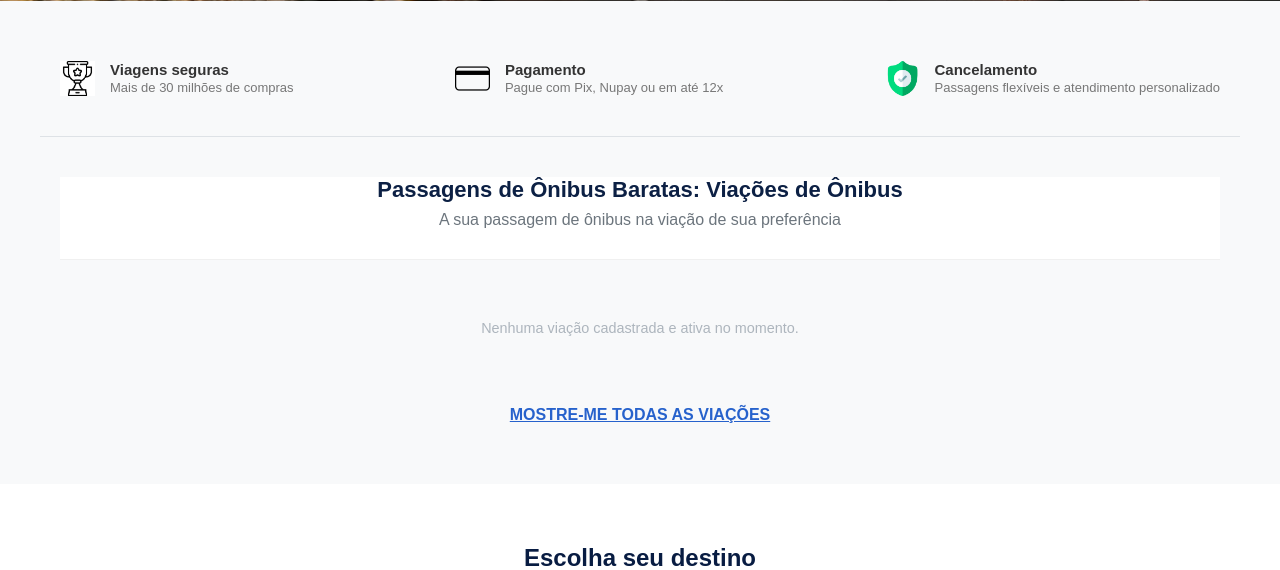
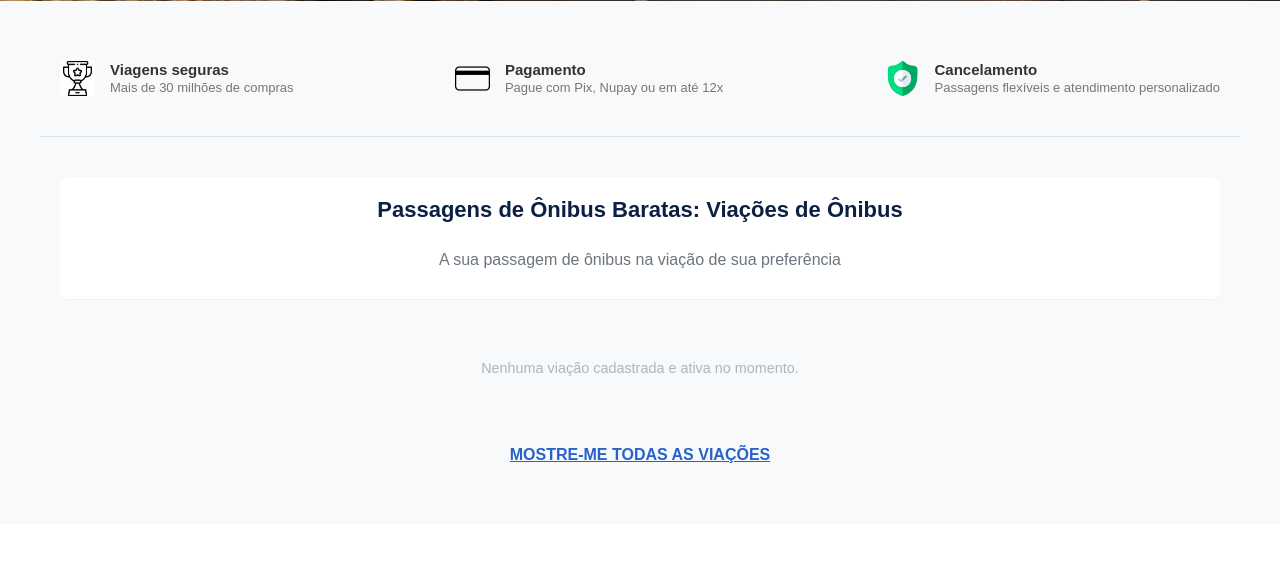
Before and after one commit to matheuspfeifer-afk/MVC_site, a PHP site: template src/views/home.php in a window 1280 px wide. Shown: the part 559-1129 px from the top of the page. Run offline with PHP 8.4, Linux system fonts and the light colour scheme; the template is opened without the code that fills it, so the values that code supplies are empty.

Commit message:
Melhoria visual da seção Passagens de Ônibus Baratas

```diff
--- a/src/views/home.php
+++ b/src/views/home.php
@@ -336,6 +336,7 @@
             font-size: 22px;
             color: #0c2044;
             margin-bottom: 8px;
+            padding: 20px;
         }
 
         .subtitulo-viacoes {
@@ -1579,7 +1580,7 @@
     </aside>
 
     <article class="container-viacoes container-principal">
-        <header>
+        <header style="border-radius: 8px">
             <h2 class="titulo-viacoes">Passagens de Ônibus Baratas: Viações de Ônibus</h2>
             <p class="subtitulo-viacoes">A sua passagem de ônibus na viação de sua preferência</p>
         </header>
```
